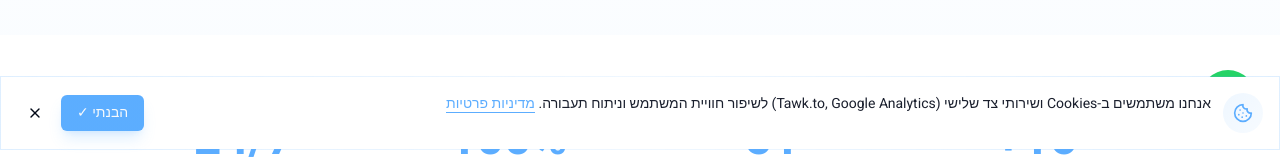
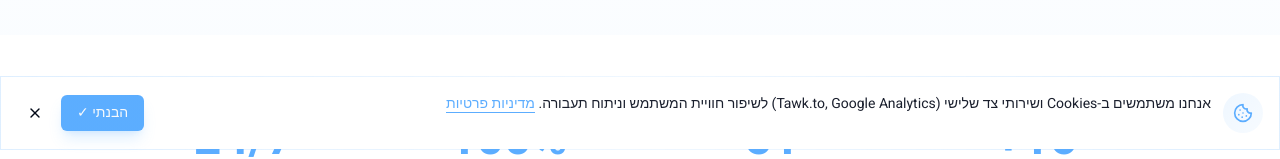
Before and after one commit to urielparavi/portfolio-website, a Next.js app: page / in a window 1280 px wide. Shown: the part 650-809 px from the top of the page. Built offline with nearby package versions, Linux system fonts and the light colour scheme.

Commit message:
adding privacy policy and terms to my site & links to the footer

```diff
--- a/components/whatsapp-button.tsx
+++ b/components/whatsapp-button.tsx
@@ -1,33 +1,79 @@
+// 'use client';
+
+// import { MessageCircle } from 'lucide-react';
+
+// export function WhatsAppButton() {
+//   const phoneNumber = '972546803661'; // 054-6803661 בפורמט בינלאומי
+//   const message = 'שלום! אשמח לקבל מידע נוסף'; // הודעה ברירת מחדל (אופציונלי)
+
+//   const whatsappUrl = `https://wa.me/${phoneNumber}?text=${encodeURIComponent(
+//     message
+//   )}`;
+
+//   return (
+//     <a
+//       href={whatsappUrl}
+//       target="_blank"
+//       rel="noopener noreferrer"
+//       className="fixed bottom-6 right-6 z-50 group"
+//       aria-label="צור קשר בWhatsApp"
+//     >
+//       {/* Main button - Static */}
+//       <div className="w-14 h-14 rounded-full bg-[#25D366] flex items-center justify-center shadow-lg transition-all duration-300 hover:scale-110 hover:shadow-2xl hover:shadow-[#25D366]/50">
+//         <MessageCircle className="h-7 w-7 text-white" strokeWidth={2} />
+//       </div>
+
+//       {/* Tooltip on hover */}
+//       <div className="absolute bottom-full left-1/2 -translate-x-1/2 mb-2 px-3 py-1.5 bg-gray-900 dark:bg-gray-100 text-white dark:text-gray-900 text-sm font-medium rounded-lg shadow-lg opacity-0 group-hover:opacity-100 transition-opacity duration-200 whitespace-nowrap pointer-events-none">
+//         שלח הודעה ב-WhatsApp
+//         <div className="absolute top-full left-1/2 -translate-x-1/2 -mt-px border-4 border-transparent border-t-gray-900 dark:border-t-gray-100" />
+//       </div>
+//     </a>
+//   );
+// }
+
 'use client';
 
+import { useState, useEffect } from 'react';
 import { MessageCircle } from 'lucide-react';
+import { Button } from '@/components/ui/button';
 
 export function WhatsAppButton() {
-  const phoneNumber = '972546803661'; // 054-6803661 בפורמט בינלאומי
-  const message = 'שלום! אשמח לקבל מידע נוסף'; // הודעה ברירת מחדל (אופציונלי)
+  const [isVisible, setIsVisible] = useState(false);
 
-  const whatsappUrl = `https://wa.me/${phoneNumber}?text=${encodeURIComponent(
-    message
-  )}`;
+  useEffect(() => {
+    const toggleVisibility = () => {
+      if (window.scrollY > 300) {
+        setIsVisible(true);
+      } else {
+        setIsVisible(false);
+      }
+    };
+
+    window.addEventListener('scroll', toggleVisibility);
+    return () => window.removeEventListener('scroll', toggleVisibility);
+  }, []);
+
+  const openWhatsApp = () => {
+    const phoneNumber = '972546803661';
+    const message = encodeURIComponent(
+      'שלום! אני מעוניין לשמוע עוד על השירותים שלך'
+    );
+    window.open(`https://wa.me/${phoneNumber}?text=${message}`, '_blank');
+  };
 
   return (
-    <a
-      href={whatsappUrl}
-      target="_blank"
-      rel="noopener noreferrer"
-      className="fixed bottom-6 right-6 z-50 group"
-      aria-label="צור קשר בWhatsApp"
-    >
-      {/* Main button - Static */}
-      <div className="w-14 h-14 rounded-full bg-[#25D366] flex items-center justify-center shadow-lg transition-all duration-300 hover:scale-110 hover:shadow-2xl hover:shadow-[#25D366]/50">
-        <MessageCircle className="h-7 w-7 text-white" strokeWidth={2} />
-      </div>
-
-      {/* Tooltip on hover */}
-      <div className="absolute bottom-full left-1/2 -translate-x-1/2 mb-2 px-3 py-1.5 bg-gray-900 dark:bg-gray-100 text-white dark:text-gray-900 text-sm font-medium rounded-lg shadow-lg opacity-0 group-hover:opacity-100 transition-opacity duration-200 whitespace-nowrap pointer-events-none">
-        שלח הודעה ב-WhatsApp
-        <div className="absolute top-full left-1/2 -translate-x-1/2 -mt-px border-4 border-transparent border-t-gray-900 dark:border-t-gray-100" />
-      </div>
-    </a>
+    <>
+      {isVisible && (
+        <Button
+          onClick={openWhatsApp}
+          size="icon"
+          className="fixed bottom-8 right-8 z-50 w-14 h-14 rounded-full bg-[#25D366] hover:bg-[#20BA5A] text-white shadow-lg hover:shadow-xl transition-all duration-300 hover-lift animate-in fade-in slide-in-from-bottom-5"
+          aria-label="פתח WhatsApp"
+        >
+          <MessageCircle className="h-6 w-6" />
+        </Button>
+      )}
+    </>
   );
 }
```
Also changed, not shown: components/hero-section.tsx (+0 -63 lines).
